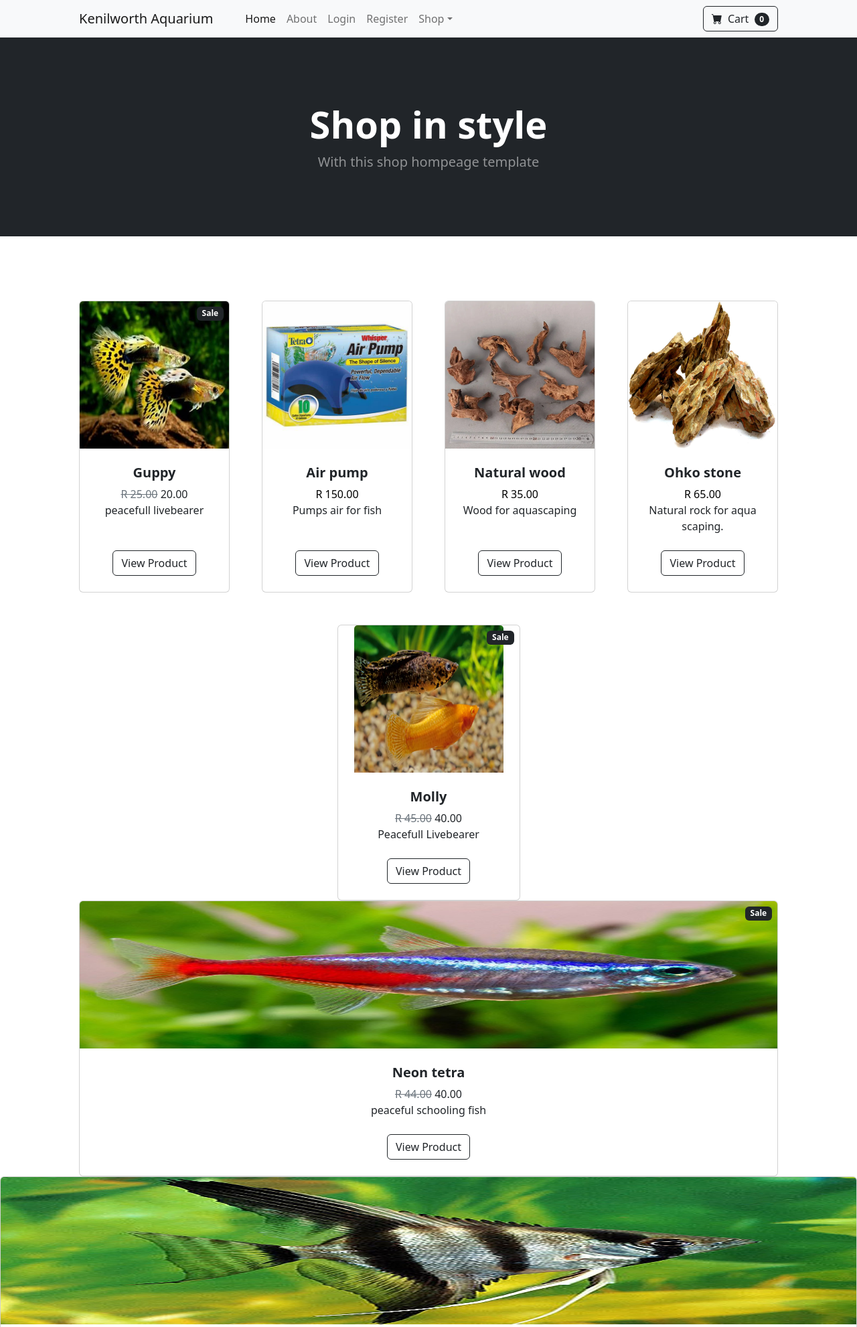
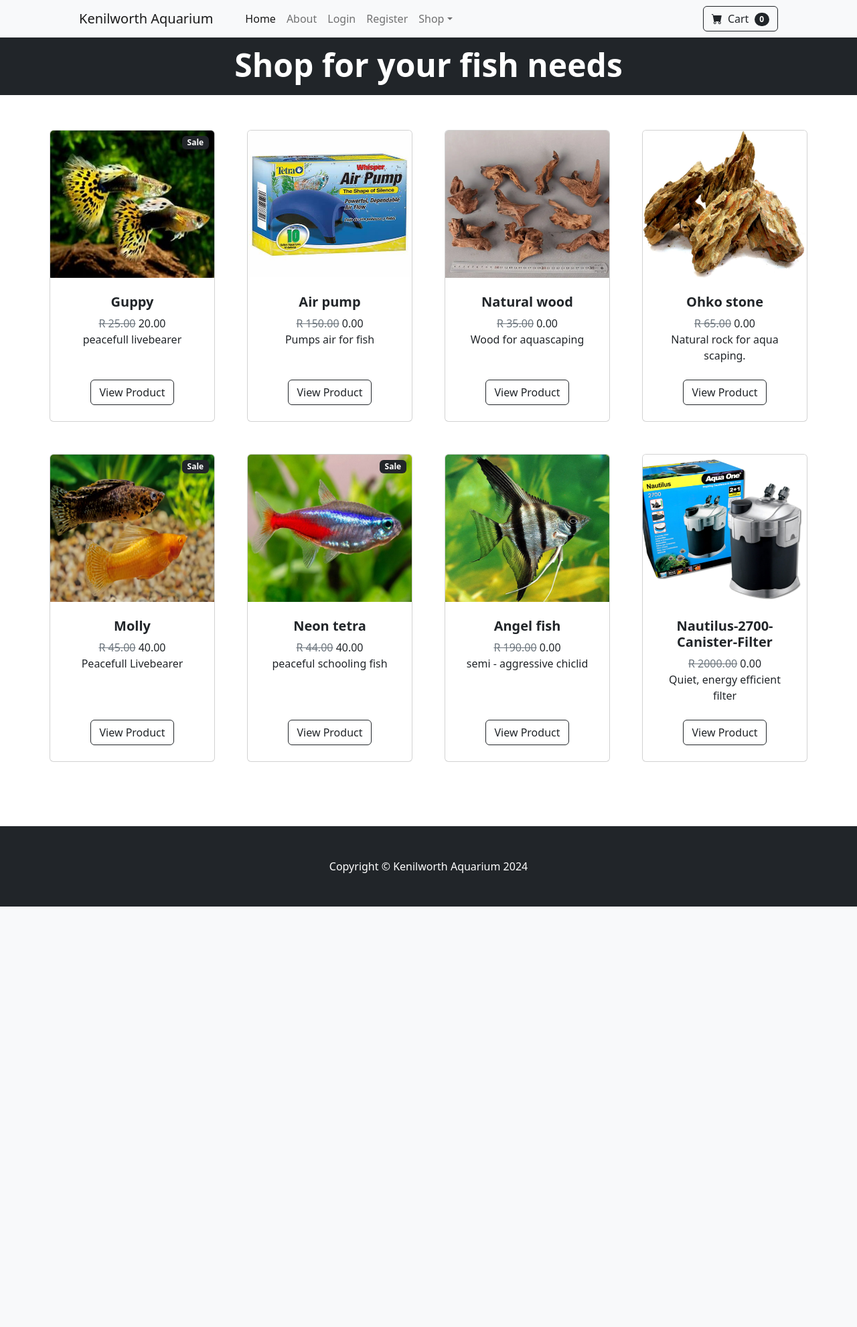
Before and after one commit to Deandre1dev/Aquarium-website, a Django app: page / in a window 1280 px wide. Shown: the top 1982 px of the page at 67% size. After the commit the page ends 1354 px from the top, so only its background shows below. Run offline with Django 5.2, Linux system fonts and the light colour scheme; data comes from the database, SQL or seed files in the repository; some libraries are stand-ins or nearby versions.

Commit message:
Added fixes to products to display correctly.

```diff
--- a/ecom/store/templates/index.html
+++ b/ecom/store/templates/index.html
@@ -2,68 +2,71 @@
 
 {% block content %}
         <!-- Header-->
-        <header class="bg-dark py-5">
-            <div class="container px-4 px-lg-5 my-5">
+        <header class="bg-dark py-2">
+            <div class="container px-2 px-lg-1 my-1">
                 <div class="text-center text-white">
-                    <h1 class="display-4 fw-bolder">Shop in style</h1>
-                    <p class="lead fw-normal text-white-50 mb-0">With this shop hompeage template</p>
+                    <h1 class="display-5 fw-bolder">Shop for your fish needs</h1>
+                    <p class="lead fw-normal text-white-50 mb-0"></p>
                 </div>
             </div>
         </header>
         <!-- Section-->
         <section class="py-5">
-            <div class="container px-4 px-lg-5 mt-5">
-                <div class="row gx-4 gx-lg-5 row-cols-2 row-cols-md-3 row-cols-xl-4 justify-content-center">
-                    <div class="col mb-5">
+    <!-- Adjusts spacing from products and nav bar -->
+    <div class="container px-5 px-lg-1 mt-1">
+        <div class="row gx-5 gx-lg-20 row-cols-20 row-cols-md-4 row-cols-xl-4 justify-content-center">
+
             {% for product in products %}
+            <div class="col mb-5"> <!--Determines the space in between the products adjusts the height-->
                 {% if product.is_sale %}
                     <div class="card h-100">
-                            <!-- Sale badge-->
+                        <!-- Sale badge is added for the items that are on sale -->
                         <div class="badge bg-dark text-white position-absolute" style="top: 0.5rem; right: 0.5rem">Sale</div>
-                            <!-- Product image-->
-                            <img class="card-img-top" src="{{ product.image.url }}" alt="..." height="220x" width="450x"/>
-                            <!-- Product details-->
+                        <!-- Product image -->
+                        <img class="card-img-top" src="{{ product.image.url }}" alt="..." height="220" width="450"/>
+                        <!-- Product details -->
                         <div class="card-body p-4">
                             <div class="text-center">
-                                    <!-- Product name-->
                                 <h5 class="fw-bolder">{{ product.name }}</h5>
-                                    <!-- Product price-->
                                 <span class="text-muted text-decoration-line-through">R {{ product.price }}</span>
                                 {{ product.sale_price }}
                                 <br/>
                                 {{ product.description }}
                             </div>
                         </div>
-                            <!-- Product actions-->
+                        <!-- Product actions -->
                         <div class="card-footer p-4 pt-0 border-top-0 bg-transparent">
-                                <div class="text-center"><a class="btn btn-outline-dark mt-auto" href="{% url 'product' product.id %}">View Product</a></div>
+                            <div class="text-center">
+                                <a class="btn btn-outline-dark mt-auto" href="{% url 'product' product.id %}">View Product</a>
                             </div>
                         </div>
                     </div>
                 {% else %}
-                    <div class="col mb-5">
+                <!--This products are not for sale-->
                     <div class="card h-100">
-                            <!-- Product image-->
-                            <img class="card-img-top" src="{{ product.image.url }}" alt="..." height="220x" width="450x"/>
-                            <!-- Product details-->
+                        <!-- Product image -->
+                        <img class="card-img-top" src="{{ product.image.url }}" alt="..." height="220" width="450"/>
+                        <!-- Product details -->
                         <div class="card-body p-4">
                             <div class="text-center">
-                                    <!-- Product name-->
                                 <h5 class="fw-bolder">{{ product.name }}</h5>
-                                    <!-- Product price-->
-                                    <span class="text-black">R {{ product.price }}</span>
+                                <span class="text-muted text-decoration-line-through">R {{ product.price }}</span>
+                                {{ product.sale_price }}
                                 <br/>
                                 {{ product.description }}
                             </div>
                         </div>
-                            <!-- Product actions-->
+                        <!-- Product actions -->
                         <div class="card-footer p-4 pt-0 border-top-0 bg-transparent">
-                                <div class="text-center"><a class="btn btn-outline-dark mt-auto" href="{% url 'product' product.id %}">View Product</a></div>
+                            <div class="text-center">
+                                <a class="btn btn-outline-dark mt-auto" href="{% url 'product' product.id %}">View Product</a>
                             </div>
                         </div>
                     </div>
                     {% endif %}
+            </div>
             {% endfor %}
+
         </div>
     </div>
 </section>
```
Lines whose indentation alone changed are shown as unchanged.
